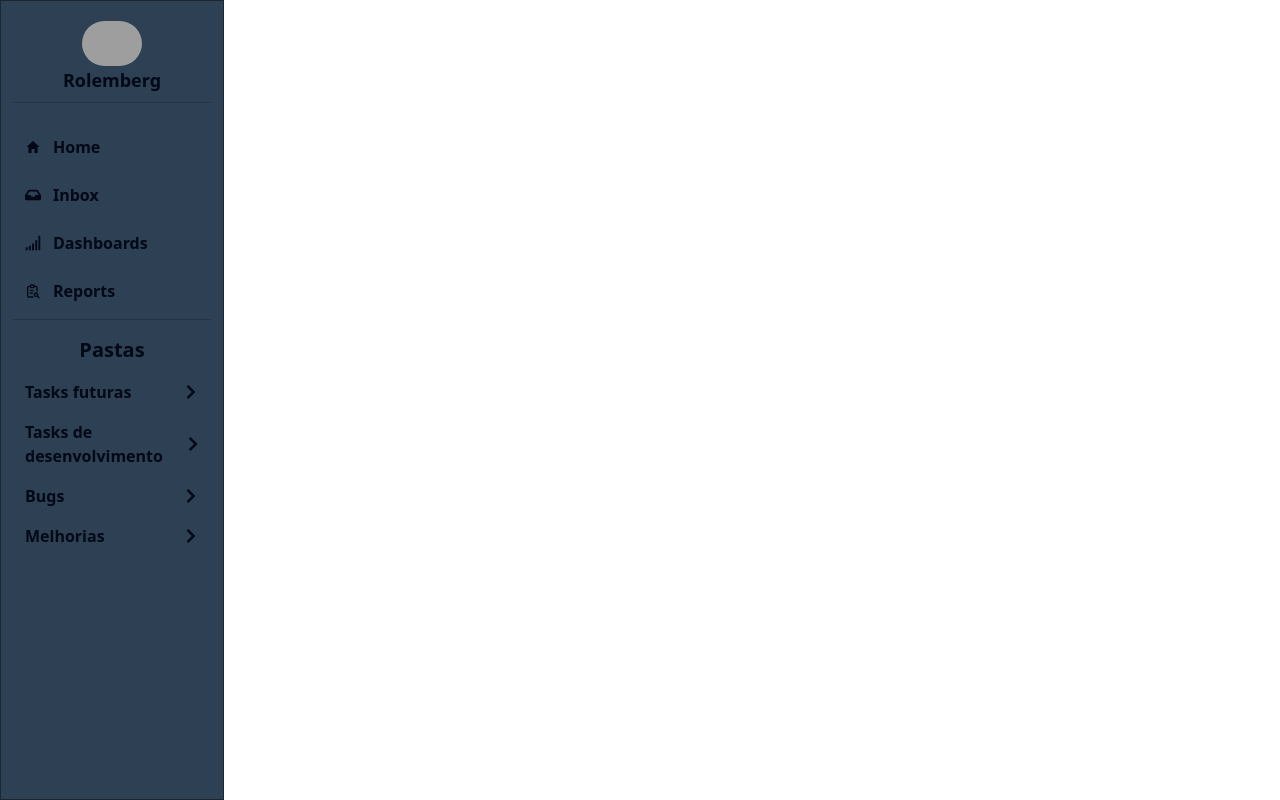
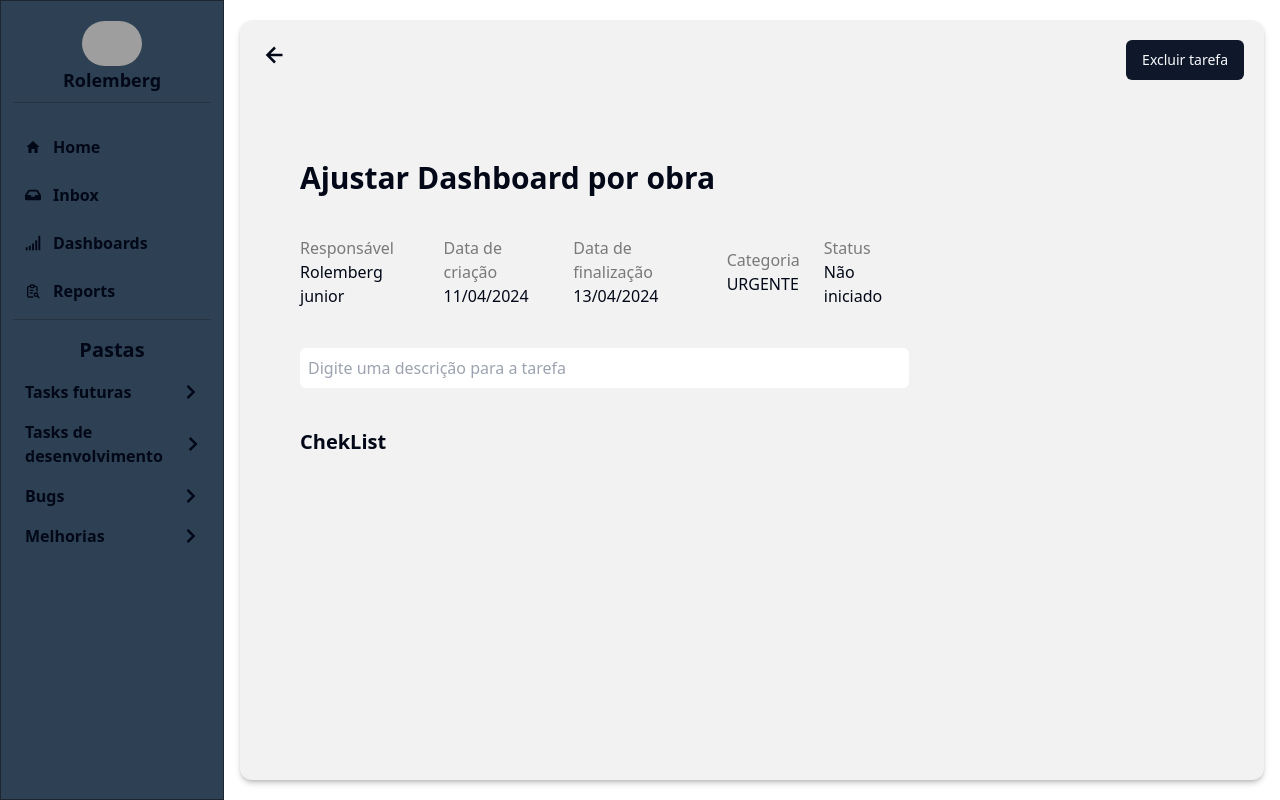
Before and after one commit to RolembergJunior/task-manager, a Next.js app: page /task/1 in a window 1280 px wide. Built offline with nearby package versions, Linux system fonts and the light colour scheme; data requests are answered from the project's data file; grey boxes are pictures that could not be loaded.

Commit message:
Creating TaskPage

```diff
--- a/src/app/page.tsx
+++ b/src/app/page.tsx
@@ -6,19 +6,7 @@ import { HiMagnifyingGlass } from "react-icons/hi2";
 import { DataTable } from "./tasks/data-table";
 import { columns } from "./tasks/columns";
 import AddTaskModal from "@/components/AddTaskModal";
-import { Dialog, DialogContent, DialogDescription, DialogTitle, DialogTrigger } from "@radix-ui/react-dialog";
-import { DialogHeader } from "@/components/ui/dialog";
-
-
-interface tasksProps{
-  id: number,
-  name: string,
-  responsible: number,
-  creationDate: string,
-  finalizationDate: string,
-  category:string,
-  status: string
-}
+import { tasksProps } from "./types/Types";
 
 export default function Home() {
   const [tasks, setTasks] = useState<tasksProps[]>([]);
@@ -28,25 +16,6 @@ export default function Home() {
     .then( response => response.json() )
     .then( data => setTasks(data) )
   },[])
-
-  type TaskModalComponent = React.ReactElement;
-
-  function openTaskModal(id:number):TaskModalComponent{
-    return(
-      <Dialog>
-        <DialogTrigger>Open</DialogTrigger>
-        <DialogContent>
-          <DialogHeader>
-            <DialogTitle>Are you absolutely sure?</DialogTitle>
-            <DialogDescription>
-              This action cannot be undone. This will permanently delete your account
-              and remove your data from our servers.
-            </DialogDescription>
-          </DialogHeader>
-        </DialogContent>
-      </Dialog>
-    );
-  }
 
   // if(tasks.length < 0) return <h1 className="text-black text-xl">Carregando...</h1>
   if(tasks.length > 0)
--- a/src/app/task/[id]/page.tsx
+++ b/src/app/task/[id]/page.tsx
@@ -1,11 +1,70 @@
+'use client'
+
+import { useEffect, useState } from "react";
+import { useParams, useRouter } from "next/navigation";
+import { tasksProps } from "@/app/types/Types";
 import SideBar from "@/components/Sidebar";
-
+import { BiLeftArrowAlt } from 'react-icons/bi';
+import { Fullscreen } from "lucide-react";
+import { Button } from "@/components/ui/button";
 
 export default function Task(){
+    const [task, setTask] = useState<tasksProps[]>([]);
+    const route = useRouter();
+    const param = useParams();
+
+    useEffect(() => {
+        fetch(`http://localhost:3000/tarefas/?id=${param.id}`)
+        .then( response => response.json() )
+        .then( data => setTask(data) )
+
+        console.log(task)
+      },[])
+
     return(
-        <div>
-            <div>
-                <SideBar/>
+        <div className="flex">
+            <SideBar/>
+            <div className="bg-black/5 w-[80%] mx-auto h-[95vh] my-auto rounded-xl shadow-md shadow-black/20 p-5">
+                <div className="flex justify-between">
+                    <BiLeftArrowAlt
+                        onClick={() => route.push('/')}
+                        className="hover:cursor-pointer"
+                        size={30} />
+                    <Button>Excluir tarefa</Button>
+                </div>
+                <div className="mt-20 px-10 space-y-10 w-[70%]">
+                    <h1 className="text-3xl font-semibold">{task[0]?.name}</h1>
+                    <div className="flex items-center gap-6">
+                        <div>
+                            <span className="font-medium text-black/50">Responsável</span>
+                            <p className="">Rolemberg junior</p>
+                        </div>
+                        <div>
+                            <span className="font-medium text-black/50">Data de criação</span>
+                            <p className="">{task[0]?.creationDate}</p>
+                        </div>
+                        <div>
+                            <span className="font-medium text-black/50">Data de finalização</span>
+                            <p className="">{task[0]?.finalizationDate}</p>
+                        </div>
+                        <div>
+                            <span className="font-medium text-black/50">Categoria</span>
+                            <p className="">{task[0]?.category}</p>
+                        </div>
+                        <div>
+                            <span className="font-medium text-black/50">Status</span>
+                            <p className="">{task[0]?.status}</p>
+                        </div>
+                    </div>
+                    <input
+                        type="text"
+                        className="relative w-full h-10 rounded-md focus:h-60 transition-all duration-300 outline-none px-2"
+                        placeholder="Digite uma descrição para a tarefa"
+                    />
+                    <div>
+                        <h1 className="text-xl font-semibold ">ChekList</h1>
+                    </div>
+                </div>
             </div>
         </div>
     );
--- a/src/app/tasks/data-table.tsx
+++ b/src/app/tasks/data-table.tsx
@@ -31,7 +31,7 @@ import {
         getCoreRowModel: getCoreRowModel(),
     });
 
-    function onHandleClick(id:number){
+    function onHandleClickRow(id:number){
 
         router.push(`/task/${id}`);
     }
@@ -66,7 +66,7 @@ import {
                                 {row.getVisibleCells().map((cell) => (
                                     <TableCell
                                         className="hover:cursor-pointer"
-                                        key={cell.id} onClick={() => onHandleClick(cell.row.original.id)}
+                                        key={cell.id} onClick={() => onHandleClickRow(cell.row.original.id)}
                                     >
                                         {flexRender(cell.column.columnDef.cell,
                                                     cell.getContext())}
--- /dev/null
+++ b/src/app/types/Types.ts
@@ -0,0 +1,11 @@
+
+
+export interface tasksProps{
+    id: number,
+    name: string,
+    responsible: number,
+    creationDate: string,
+    finalizationDate: string,
+    category:string,
+    status: string
+}
```
